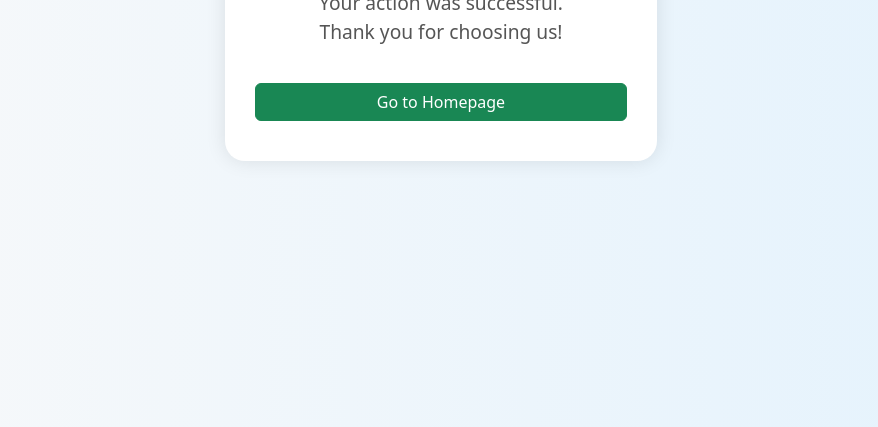
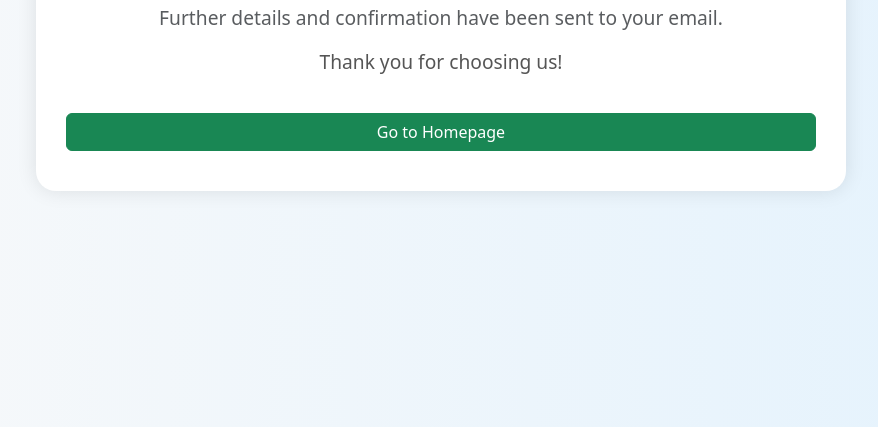
Before and after one commit to lavanya00098/SL2025, a plain HTML site: page congractulations.html in a window 1280 px wide. Shown: the part 373-800 px from the top of the page, without its empty margins (199-1077 px from the left). Drawn offline with nearby package versions, Linux system fonts and the light colour scheme.

Commit message:
Update congractulations.html

```diff
--- a/congractulations.html
+++ b/congractulations.html
@@ -37,7 +37,9 @@
 
   <div class="card">
     <h1>🎉 Congratulations!</h1>
-    <p>Your action was successful.<br>Thank you for choosing us!</p>
+    <p>Your table reservation was successful. We look forward to serving you at StreetLyfe!</p>
+<p class="text-muted">Further details and confirmation have been sent to your email.</p>
+   <p>Thank you for choosing us!</p>
     <a href="index.html" class="btn btn-success btn-home">Go to Homepage</a>
   </div>
 
```
